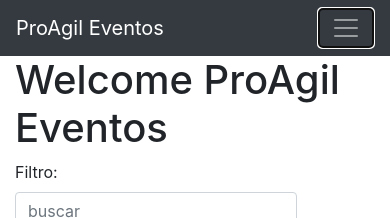
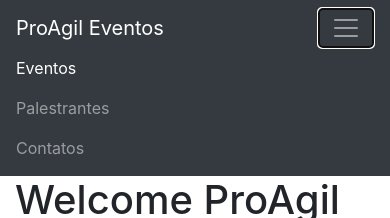
Before and after one commit to barrosebs/ProAgil, an Angular app in the folder ProAgil-App/: page / in a window 390 px wide. Both pictures are taken after a click on the button "Toggle navigation". Shown: the top 218 px of the page. Built offline with nearby package versions, Linux system fonts and the light colour scheme; no server answers.

Commit message:
ccnfig nav to collapsed in mobile

```diff
--- a/ProAgil-App/angular.json
+++ b/ProAgil-App/angular.json
@@ -23,6 +23,7 @@
               "src/assets"
             ],
             "styles": [
+              "./node_modules/bootstrap/dist/css/bootstrap.min.css",
               "src/styles.css"
             ],
             "scripts": [],
--- a/ProAgil-App/package.json
+++ b/ProAgil-App/package.json
@@ -1,6 +1,6 @@
 {
   "name": "pro-agil-app",
-  "version": "0.0.0",
+  "version": "1.0.0",
   "scripts": {
     "ng": "ng",
     "start": "ng serve -o",
@@ -21,6 +21,7 @@
     "@angular/router": "~12.2.16",
     "@fortawesome/fontawesome-free": "^5.13.0",
     "bootstrap": "^4.4.1",
+    "ngx-bootstrap": "^7.1.2",
     "rxjs": "~6.6.7",
     "zone.js": "~0.11.4"
   },
--- a/ProAgil-App/src/app/app.module.ts
+++ b/ProAgil-App/src/app/app.module.ts
@@ -7,6 +7,9 @@ import { AppRoutingModule } from './app-routing.module';
 import { AppComponent } from './app.component';
 import { EventosComponent } from './eventos/eventos.component';
 import { NavComponent } from './nav/nav.component';
+
+import { CollapseModule } from 'ngx-bootstrap/collapse';
+import { BrowserAnimationsModule } from '@angular/platform-browser/animations';
 
 @NgModule({
    declarations: [
@@ -18,7 +21,9 @@ import { NavComponent } from './nav/nav.component';
       BrowserModule,
       AppRoutingModule,
       HttpClientModule,
-      FormsModule
+      FormsModule,
+      BrowserAnimationsModule,
+      CollapseModule.forRoot()
    ],
    providers: [],
    bootstrap: [
--- a/ProAgil-App/src/app/nav/nav.component.html
+++ b/ProAgil-App/src/app/nav/nav.component.html
@@ -1,11 +1,27 @@
 <nav class="navbar navbar-expand-md navbar-dark bg-dark">
   <div class="container">
     <a class="navbar-brand" href="#">ProAgil Eventos</a>
-    <button class="navbar-toggler" type="button" data-toggle="collapse" data-target="#navbarsExampleDefault" aria-controls="navbarsExampleDefault" aria-expanded="false" aria-label="Toggle navigation">
+    <button
+      (click)="isCollapsed = !isCollapsed"
+      [attr.aria-expanded]="!isCollapsed"
+      aria-controls="collapseBasic"
+      class="navbar-toggler"
+      type="button"
+      data-toggle="collapse"
+      data-target="#navbarsExampleDefault"
+      aria-controls="navbarsExampleDefault"
+      aria-expanded="false"
+      aria-label="Toggle navigation"
+    >
       <span class="navbar-toggler-icon"></span>
     </button>
 
-    <div class="collapse navbar-collapse" id="navbarsExampleDefault">
+    <div
+      class="collapse navbar-collapse"
+      [collapse]="isCollapsed"
+      [isAnimated]="true"
+      id="navbarsExampleDefault"
+    >
       <ul class="navbar-nav mr-auto">
         <li class="nav-item active">
           <a class="nav-link" href="#">Eventos</a>
--- a/ProAgil-App/src/app/nav/nav.component.ts
+++ b/ProAgil-App/src/app/nav/nav.component.ts
@@ -6,7 +6,7 @@ import { Component, OnInit } from '@angular/core';
   styleUrls: ['./nav.component.css']
 })
 export class NavComponent implements OnInit {
-
+  isCollapsed = true;
   constructor() { }
 
   ngOnInit() {
```
Also changed, not shown: 1 other file (tests, documents, lock files or other folders).
